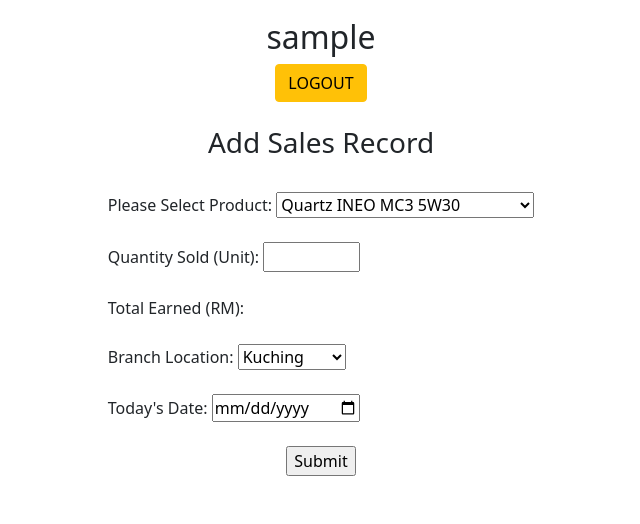
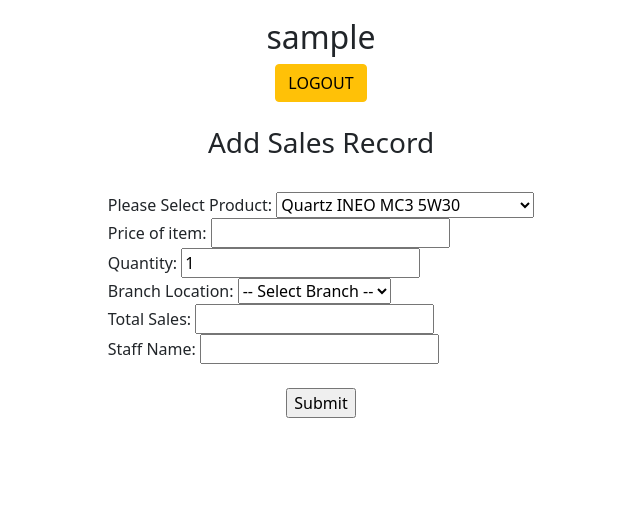
Before and after one commit to daniel-niiu/and-project, a PHP site: page /addsales.php in a window 1280 px wide. Shown: the part 522-1046 px from the top of the page, without its empty margins (319-959 px from the left). After the commit the page ends 940 px from the top, so only its background shows below. Run offline with PHP 8.4, Linux system fonts and the light colour scheme; the visitor is signed in with stand-in values (Sample User, id 1); data comes from the database, SQL or seed files in the repository; some libraries are stand-ins or nearby versions.

Commit message:
Update addsales.php

```diff
--- a/addsales.php
+++ b/addsales.php
@@ -70,22 +70,22 @@
 			</select>
 
 			<br>
+			<!-- price txtbox-->
+			<label for="price"> Price of item: </label>
+			<input type ="text" id="price" name="price">
+
 			<br>
 
-			<label for="qty"> Quantity Sold (Unit): </label>
-			<input type="number" id="qty" name="qty" min="1" max="100">
-
-			<br>
+			<!-- qty txtbox -->
+			<label for="qty"> Quantity: </label>
+			<input type="text" name="qty" value="1"/>
 			<br>
 
-			<label for="total"> Total Earned (RM): </label>
-			<!-- display total price auto (retail price x qty ) -->
-
-			<br>
-			<br>
-
-			<label for="branch"> Branch Location: </label>
+			<!-- location txtbox-->
+			<label for="branch"> Branch Location:</label>
 		    <select name="branch" id="branch">
+				<option disabled selected> -- Select Branch -- </option>
+				<optgroup label ="Sarawak">
 					<option value="Kuching"> Kuching </option>
 					<option value="Samarahan"> Samarahan </option>
 					<option value="Serian"> Serian </option>
@@ -98,11 +98,47 @@
 					<option value="Miri"> Miri </option>
 					<option value="Kapit">Kapit </option>
 					<option value="Limbang">Limbang</option>
+				</optgroup>
+				<optgroup label="Sabah">
+					<option value="Beaufort">Beaufort </option>
+					<option value="Beluran">Beluran</option>
+					<option value="Kalabakan">Kalabakan</option>
+					<option value="Keningau">Keningau</option>
+					<option value="Kinabatangan">Kinabatangan</option>
+					<option value="KotaBelud"> Kota Belud</option>
+					<option value="KotaKinabalu">Kota Kinabalu </option>
+					<option value="KotaMarudu"> Kota Marudu </option>
+					<option value="KualaPenyu"> Kuala Penyu</option>
+					<option value="Kudat"> Kudat</option>
+					<option value="Kunak"> Kunak</option>
+					<option value="LahadDatu"> Lahad Datu </option>
+					<option value="Nabawan">Nabawan</option>
+					<option value="Papar"> Papar </option>
+					<option value="Penampang">Penampang</option>
+					<option value="Pitas">Pitas </option>
+					<option value="Putatan">Putatan</option>
+					<option value="Ranau">Ranau</option>
+					<option value="Sandakan">Sandakan</option>
+					<option value="Semporna">Semporna </option>
+					<option value="Sipitang">Sipitang</option>
+					<option value="Tambunan">Tambunan</option>
+					<option value="Tawau">Tawau </option>
+					<option value="Telupid">Telupid</option>
+					<option value="Tenom">Tenom</option>
+					<option value="Tongod">Tongod</option>
+					<option value="Tuaran">Tuaran</option>
+				</optgroup>
 			</select>
 
-			<br><br>
-			<label for="date"> Today's Date: </label>
-			<input type="date" id="date" name="date">
+			<br>
+
+			<label for="total"> Total Sales: </label>
+			<input type="text" id="total" name="total">
+
+			<br>
+
+			<label for="staff"> Staff Name: </label>
+			<input type="text" id="staff" name="staff">
 
 			<br><br>
 			<div style="text-align:center;">
@@ -111,6 +147,36 @@
 
 			<br><br>
 		</form>
+
+		<?php
+		if (isset($_POST['addsales']))
+		{
+			$products = $_POST['products'];
+			$price = $_POST['price'];
+			$qty = $_POST['qty'];
+			$branch = $_POST['branch'];
+			$total = $_POST['total'];
+			$staff = $_POST['staff'];
+
+			$date = date("Y-m-d H:i:s");
+
+
+			$sql = "INSERT INTO sales VALUES ('$date', '$qty', '$total', '$branch', '$staff', '$products')";
+
+			if(mysqli_query($conn, $sql))
+			{
+				echo "<p> Sales Data Stored Sucessfully</p>";
+			}
+			else
+			{
+				echo "<p> Problem with storing sales data </p>";
+			}
+
+
+		}
+		mysqli_close($conn);
+
+		?>
 </body>
 </html>
 <?php
```
Lines whose indentation alone changed are shown as unchanged.
